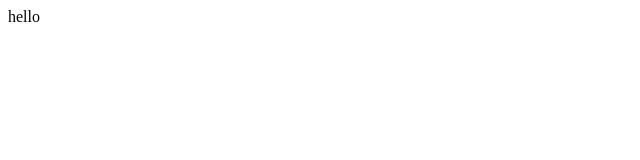
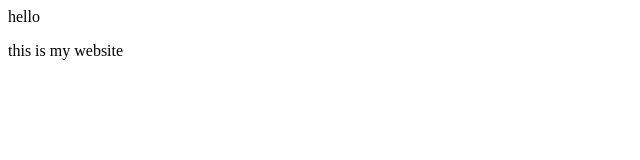
Before and after one commit to fathiaski6-ctrl/Digital-Recipe-Book, a plain HTML site: page Index.html in a window 1280 px wide. Shown: the whole page, without its empty margins (0-640 px from the left). Drawn offline with Linux system fonts and the light colour scheme.

Commit message:
added new code

```diff
--- a/Index.html
+++ b/Index.html
@@ -1,3 +1,5 @@
 <html>
-    <body>hello</body>
+    <body>hello
+        <p>this is my website</p>
+    </body>
     </html>
```
